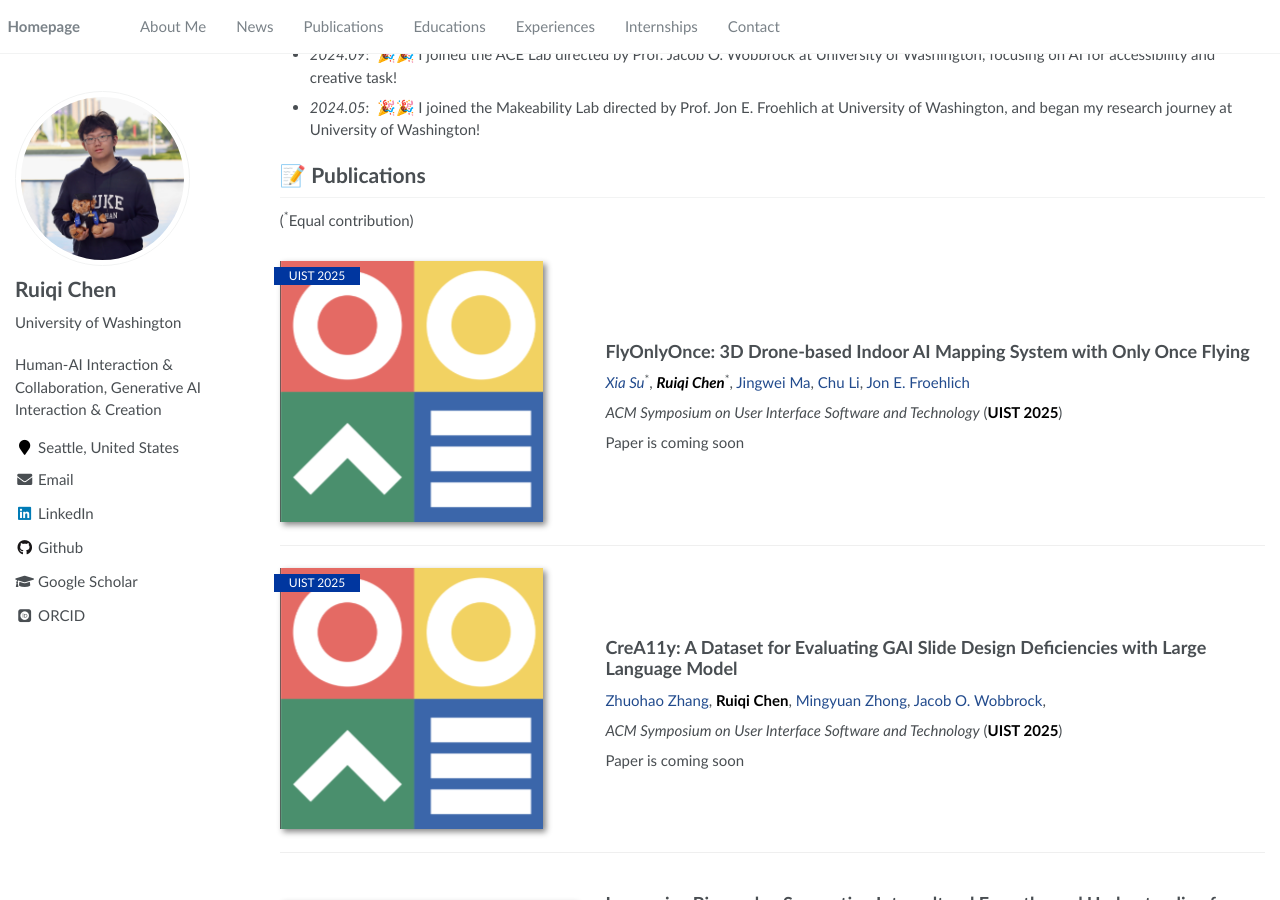
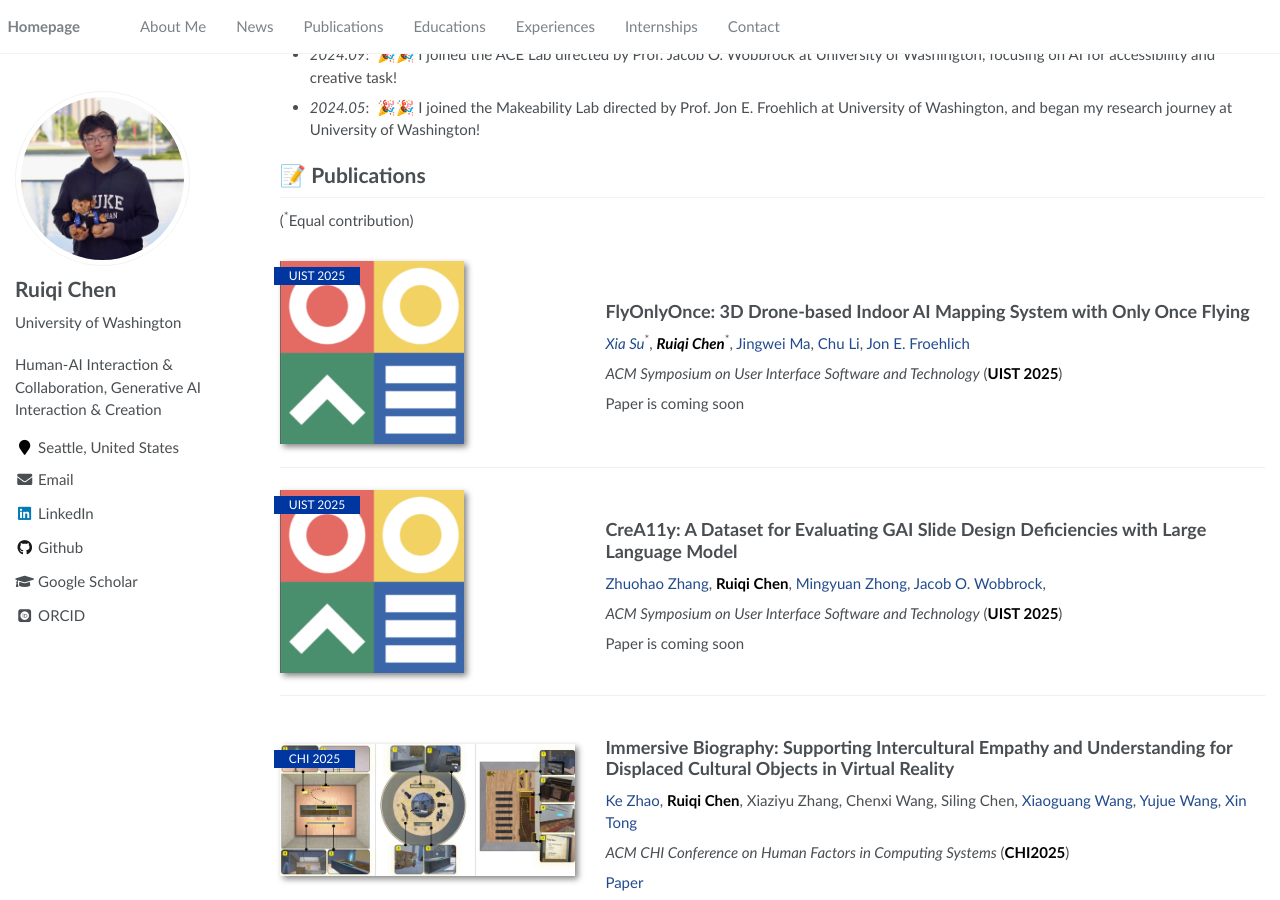
Before and after one commit to Ruiqi-Chen-0216/Ruiqi-Chen-0216.github.io, a Jekyll site: the page built from _pages/home.md, in a window 1280 px wide and 900 px high, scrolled down 392 px. Built offline with Jekyll 4.4.1, drawn with Linux system fonts in a browser that asks for light colours; some web fonts are replaced.

Commit message:
Update home.md

```diff
--- a/_pages/home.md
+++ b/_pages/home.md
@@ -32,7 +32,7 @@
 # 📝 Publications
 (<sup>*</sup>Equal contribution)
 
-<div class='paper-box'><div class='paper-box-image'><div><div class="badge">UIST 2025</div><img src='images/UIST25.png' alt="sym" width="100%"></div></div>
+<div class='paper-box'><div class='paper-box-image'><div><div class="badge">UIST 2025</div><img src='images/UIST25.png' alt="sym" width="70%"></div></div>
 <div class='paper-box-text' markdown="1">
 
 ## FlyOnlyOnce: 3D Drone-based Indoor AI Mapping System with Only Once Flying
@@ -51,7 +51,7 @@
 </div>
 </div>
 
-<div class='paper-box'><div class='paper-box-image'><div><div class="badge">UIST 2025</div><img src='images/UIST25.png' alt="sym" width="100%"></div></div>
+<div class='paper-box'><div class='paper-box-image'><div><div class="badge">UIST 2025</div><img src='images/UIST25.png' alt="sym" width="70%"></div></div>
 <div class='paper-box-text' markdown="1">
 
 ## CreA11y: A Dataset for Evaluating GAI Slide Design Deficiencies with Large Language Model
```
